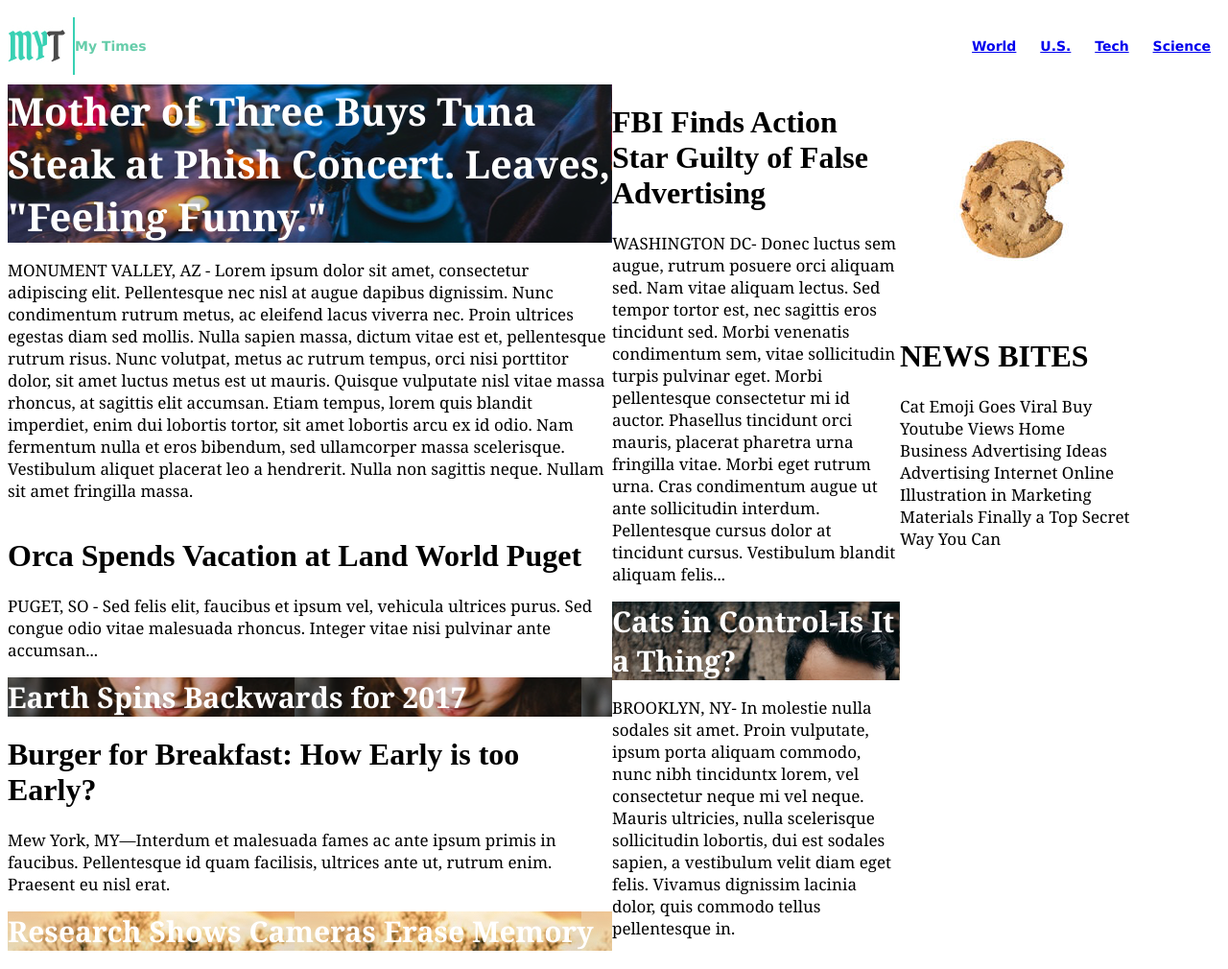
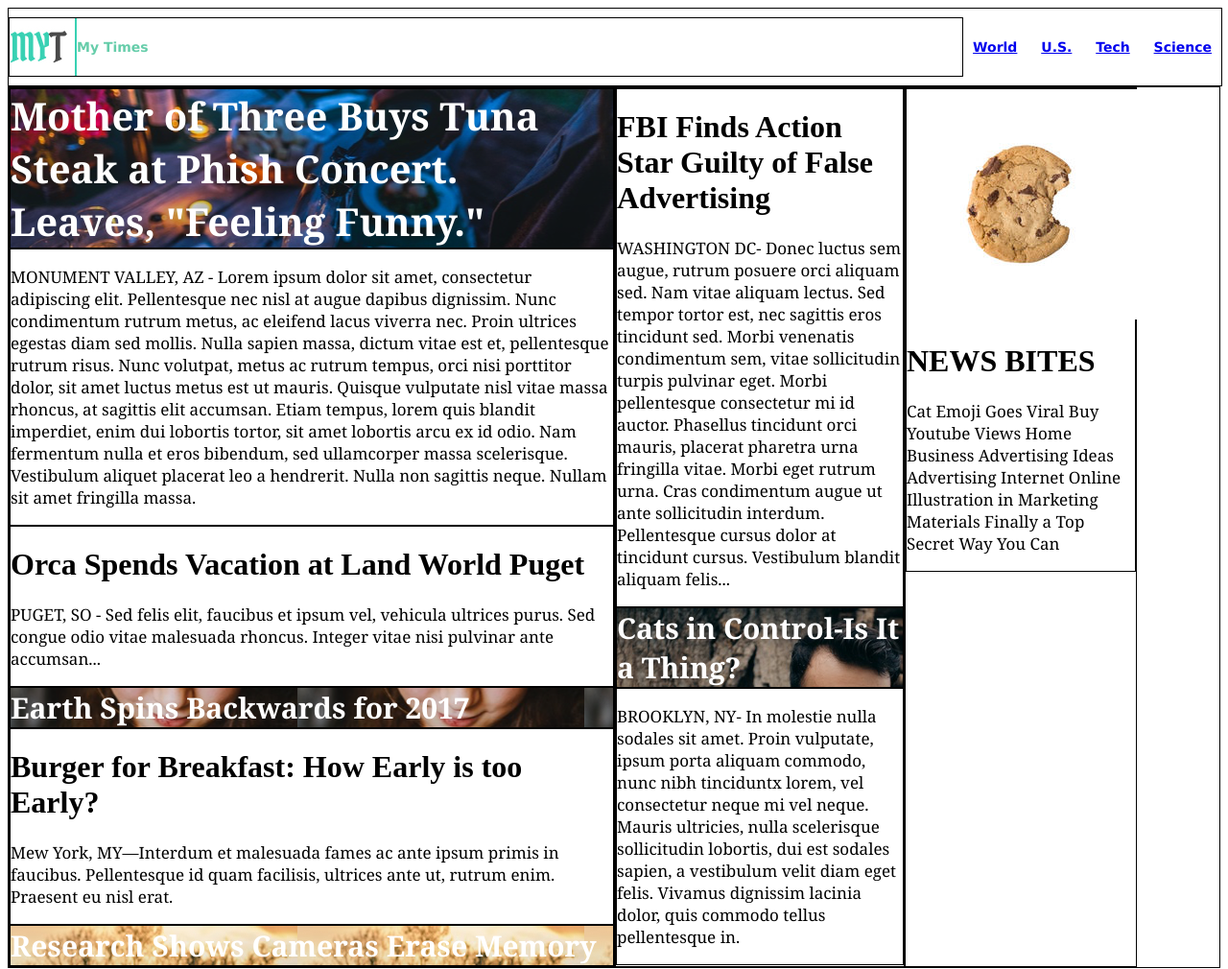
Before and after one commit to Lndubose/mytimes, a plain HTML site: page index.html in a window 1280 px wide. Shown: the whole page at 96% size. Drawn offline with Linux system fonts and the light colour scheme.

Commit message:
some minor changes

```diff
--- a/resources/css/style.css
+++ b/resources/css/style.css
@@ -95,3 +95,6 @@ div p {
 .image.mother span {
   font-size: 40px;
 }
+div, header {
+  border: 1px solid black;
+}
```
